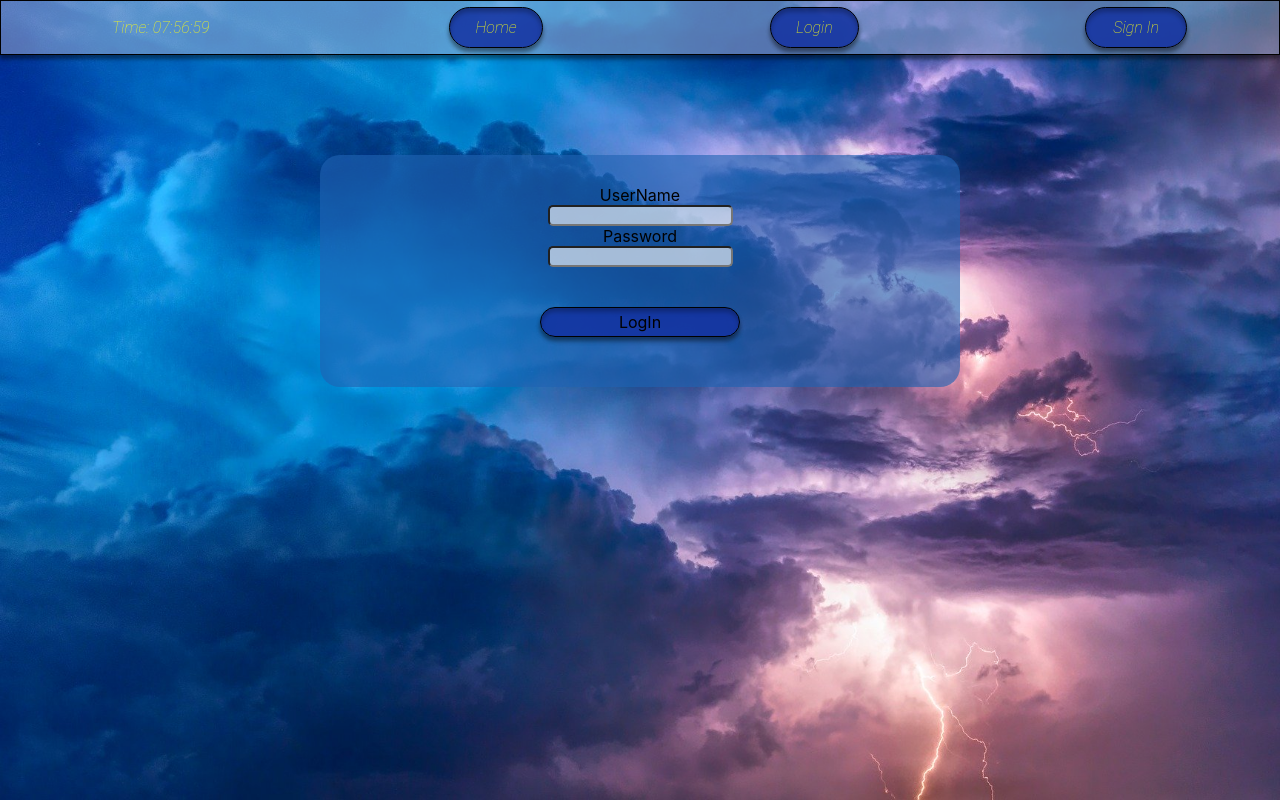
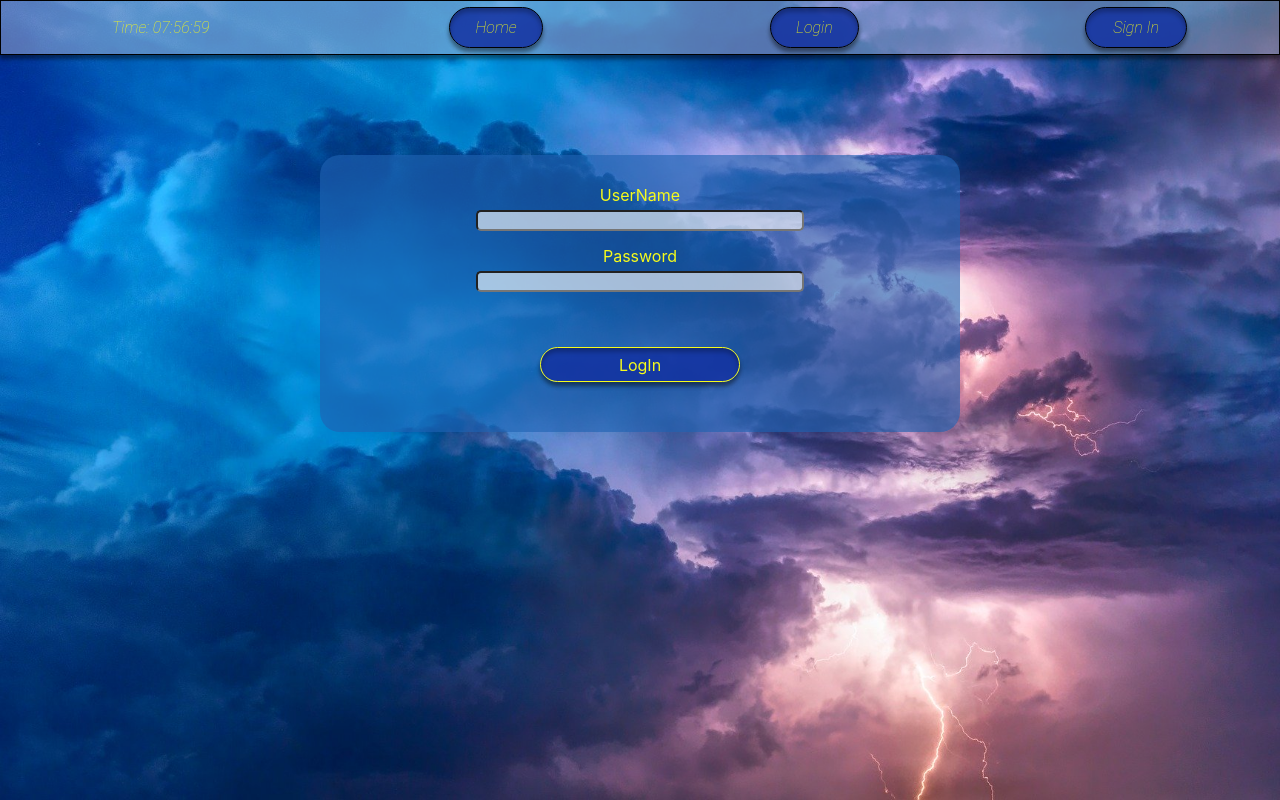
Before and after one commit to JNowak-hub/WeatherAppFront, a React (Create React App) app: page /login in a window 1280 px wide. Built offline with nearby package versions, Linux system fonts and the light colour scheme.

Commit message:
created styles for label and changed styles in login and singin

```diff
--- a/src/components/LoginPage.tsx
+++ b/src/components/LoginPage.tsx
@@ -3,6 +3,7 @@ import LoginFormWrapper from "../styles/LoginFormWrapper";
 import InputFieldWrapper from "../styles/InputFieldWrapper";
 import ButtonWrapper from "../styles/ButtonWrapper";
 import { useHistory } from "react-router-dom";
+import LabelStyled from "../styles/LabelStyle";
 
 const LoginPage = () => {
   const [userName, setUserName] = React.useState("");
@@ -27,13 +28,13 @@ const LoginPage = () => {
 
   return (
     <LoginFormWrapper>
-      <label>UserName</label>
+      <LabelStyled>UserName</LabelStyled>
       <InputFieldWrapper
         type="name"
         value={userName}
         onChange={(event) => setUserName(event.target.value)}
       ></InputFieldWrapper>
-      <label>Password</label>
+      <LabelStyled>Password</LabelStyled>
       <InputFieldWrapper
         type="password"
         value={password}
--- a/src/components/SinginPage.tsx
+++ b/src/components/SinginPage.tsx
@@ -2,6 +2,7 @@ import React from "react";
 import FormWrapper from "../styles/LoginFormWrapper";
 import InputWrapper from "../styles/InputFieldWrapper";
 import ButtonWrapper from "../styles/ButtonWrapper";
+import LabelStyled from "../styles/LabelStyle";
 
 const SinginPage = () => {
   const provider = "local";
@@ -31,25 +32,25 @@ const SinginPage = () => {
 
   return (
     <FormWrapper>
-      <label>Insert User Name</label>
+      <LabelStyled>Insert User Name</LabelStyled>
       <InputWrapper
         type="text"
         value={userName}
         onChange={(event) => setUserName(event.target.value)}
       />
-      <label>Name</label>
+      <LabelStyled>Name</LabelStyled>
       <InputWrapper
         type="text"
         value={name}
         onChange={(event) => setName(event.target.value)}
       />
-      <label>Email adress</label>
+      <LabelStyled>Email adress</LabelStyled>
       <InputWrapper
         type="text"
         value={email}
         onChange={(event) => setEmail(event.target.value)}
       />
-      <label>Password</label>
+      <LabelStyled>Password</LabelStyled>
       <InputWrapper
         type="password"
         value={password}
--- a/src/styles/ButtonWrapper.tsx
+++ b/src/styles/ButtonWrapper.tsx
@@ -20,11 +20,11 @@ const ButtonWrapper = styled.div`
     cursor: pointer;
   }
   @media only screen and (min-width: 601px) {
-    border: 1px solid #000000;
+    border: 1px solid #f6fb1b;
     box-sizing: border-box;
     width: 200px;
     margin-top: 40px;
-    height: 30px;
+    height: 35px;
     border-radius: 20px;
   }
   background: rgba(19, 50, 162, 0.85);
@@ -37,6 +37,7 @@ const ButtonWrapper = styled.div`
     background: rgba(19, 50, 162, 0.14);
     cursor: pointer;
   }
+  color: #f6fb1b;
 `;
 
 export default ButtonWrapper;
--- a/src/styles/InputFieldWrapper.tsx
+++ b/src/styles/InputFieldWrapper.tsx
@@ -3,6 +3,9 @@ import styled from "styled-components";
 const InputFieldWrapper = styled.input`
   background: rgba(255, 255, 255, 0.62);
   border-radius: 5px;
+  width: 50%;
+  margin-bottom: 15px;
+  margin-top: 5px;
 `;
 
 export default InputFieldWrapper;
```
